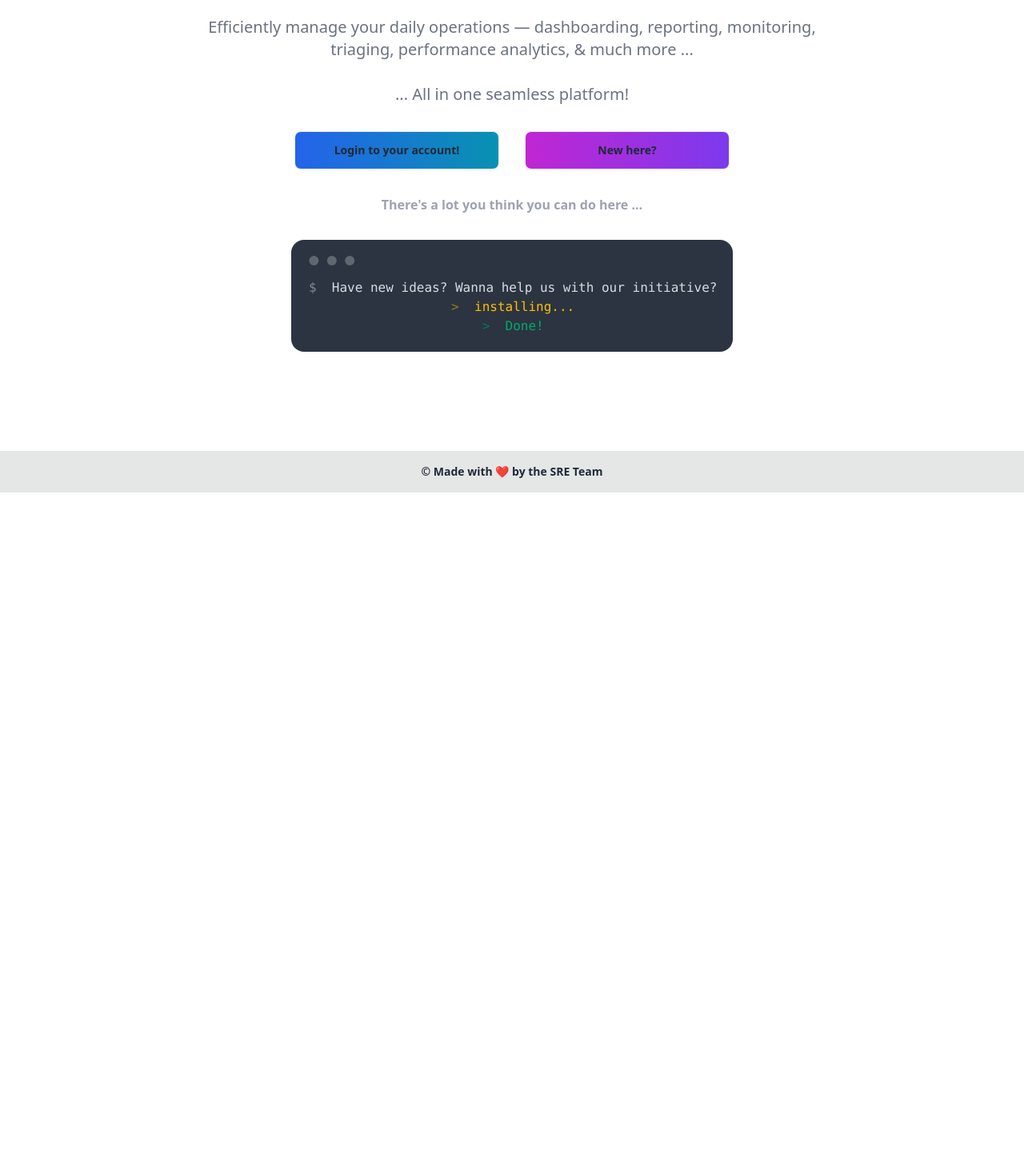
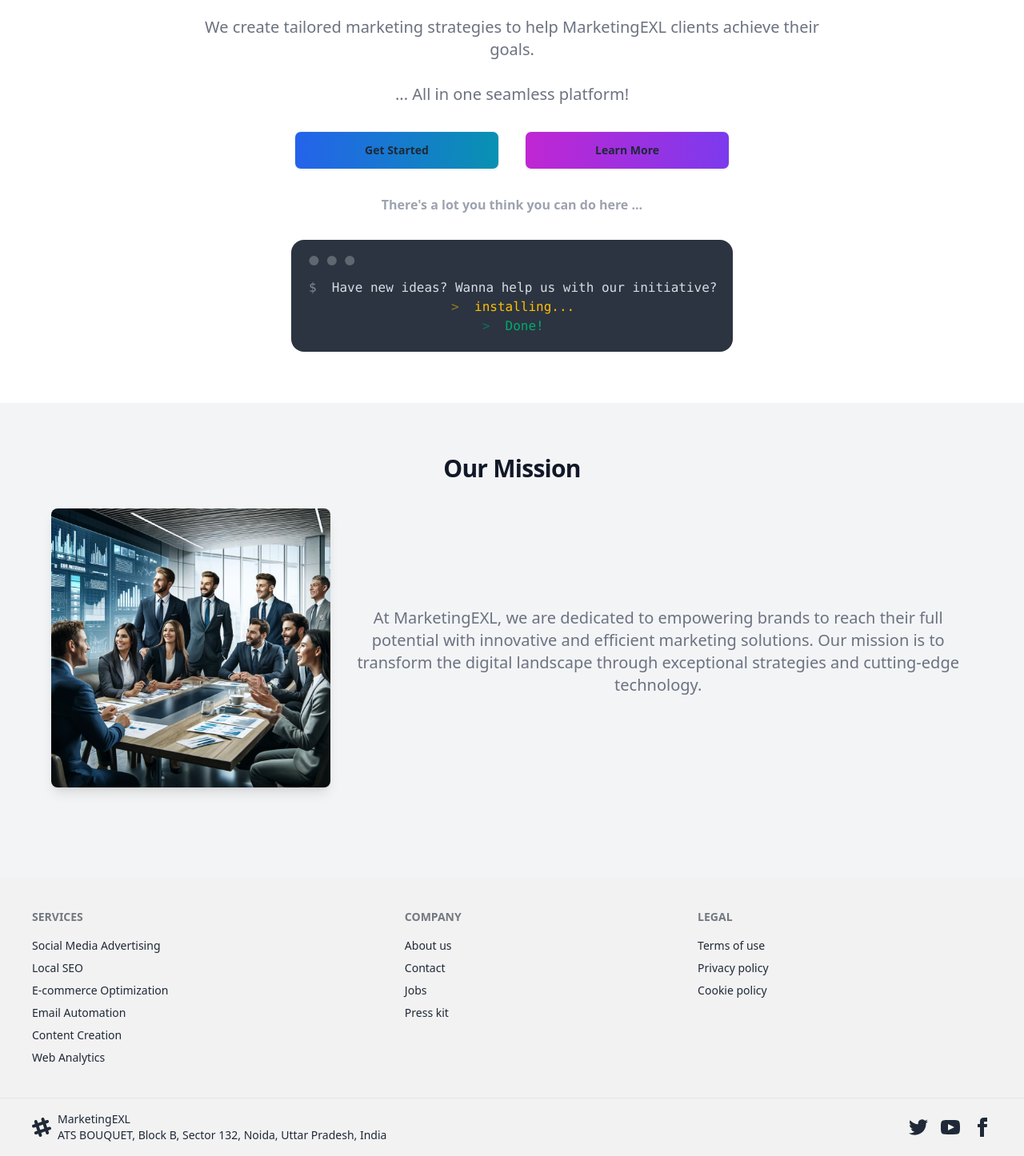
Before and after one commit to shubhamcommits/marketingexl, an Angular app: page / in a window 1280 px wide. Shown: the part 184-1630 px from the top of the page at 80% size. Before the commit the page ends 800 px from the top, so only its background shows below. Built offline with nearby package versions, Linux system fonts and the light colour scheme.

Commit message:
Add our mission section to the website

```diff
--- a/src/app/app.component.html
+++ b/src/app/app.component.html
@@ -13,14 +13,14 @@
     </a>
     <h1
       class="mb-4 text-4xl font-extrabold tracking-tight leading-none text-gray-900 md:text-5xl lg:text-6xl dark:text-white">
-      Welcome to Affair Platform</h1>
+      Unleash Your Brand's Potential</h1>
     <p class="mb-8 text-lg font-normal text-gray-500 lg:text-xl sm:px-16 xl:px-48 dark:text-gray-400">
-      Efficiently manage your daily operations — dashboarding, reporting, monitoring, triaging, performance analytics, & much more ...
+      We create tailored marketing strategies to help MarketingEXL clients achieve their goals.
 
       <br/><br/>... All in one seamless platform!</p>
     <div class="flex mb-8 mt-8 justify-center">
-      <button [routerLink]="['/home', 'login']" class="bg-gradient-to-l hover:bg-gradient-to-r from-cyan-600 to-blue-600 btn btn-wide ml-4 mr-4">Login to your account!</button>
-      <button [routerLink]="['/home', 'sign-up']" class="bg-gradient-to-l hover:bg-gradient-to-r from-violet-600 to-fuchsia-600 btn btn-wide ml-4 mr-4">New here?</button>
+      <button [routerLink]="['/home', 'login']" class="bg-gradient-to-l hover:bg-gradient-to-r from-cyan-600 to-blue-600 btn btn-wide ml-4 mr-4">Get Started</button>
+      <button [routerLink]="['/home', 'sign-up']" class="bg-gradient-to-l hover:bg-gradient-to-r from-violet-600 to-fuchsia-600 btn btn-wide ml-4 mr-4">Learn More</button>
     </div>
     <div class="px-4 mx-auto text-center md:max-w-screen-md lg:max-w-screen-lg lg:px-36">
       <span class="font-semibold text-gray-400">There's a lot you think you can do here ...</span>
@@ -34,10 +34,67 @@
     </div>
   </div>
 </section>
-<footer class="footer font-semibold fixed inset-x-0 bottom-0 footer-center p-4 bg-base-300 text-base-content">
-  <aside>
-    <p>© Made with ❤️ by the SRE Team
-      <br></p>
+<!-- New section for "Our Mission" -->
+<section class="bg-gray-100 dark:bg-base-200">
+  <!-- <div class="hero min-h-screen bg-base-200">
+    <div class="hero-content flex-col lg:flex-row">
+      <img src="https://img.daisyui.com/images/stock/photo-1635805737707-575885ab0820.jpg" class="max-w-sm rounded-lg shadow-2xl" />
+      <div>
+        <h1 class="text-5xl font-bold">Box Office News!</h1>
+        <p class="py-6">Provident cupiditate voluptatem et in. Quaerat fugiat ut assumenda excepturi exercitationem quasi. In deleniti eaque aut repudiandae et a id nisi.</p>
+        <button class="btn btn-primary">Get Started</button>
+      </div>
+    </div>
+  </div> -->
+  <div class="py-8 px-4 mx-auto max-w-screen-xl text-center lg:py-16 lg:px-12">
+    <h2 class="mb-4 text-3xl font-extrabold tracking-tight text-gray-900 dark:text-white">
+      Our Mission
+    </h2>
+    <div class="hero-content flex-col lg:flex-row">
+      <div class="mb-8">
+        <img src="assets/images/our-mission.webp" alt="Our Mission" class="mx-auto  rounded-lg shadow-lg">
+      </div>
+      <p class="mb-6 text-lg font-normal text-gray-500 lg:text-xl dark:text-gray-400">
+        At MarketingEXL, we are dedicated to empowering brands to reach their full potential with innovative and efficient marketing solutions. Our mission is to transform the digital landscape through exceptional strategies and cutting-edge technology.
+      </p>
+  </div>
+  </div>
+</section>
+<footer class="footer p-10 bg-base-200 text-base-content">
+  <nav>
+    <h6 class="footer-title">Services</h6>
+    <a class="link link-hover">Social Media Advertising</a>
+    <a class="link link-hover">Local SEO</a>
+    <a class="link link-hover">E-commerce Optimization</a>
+    <a class="link link-hover">Email Automation</a>
+    <a class="link link-hover">Content Creation</a>
+    <a class="link link-hover">Web Analytics</a>
+  </nav>
+  <nav>
+    <h6 class="footer-title">Company</h6>
+    <a class="link link-hover">About us</a>
+    <a class="link link-hover">Contact</a>
+    <a class="link link-hover">Jobs</a>
+    <a class="link link-hover">Press kit</a>
+  </nav>
+  <nav>
+    <h6 class="footer-title">Legal</h6>
+    <a class="link link-hover">Terms of use</a>
+    <a class="link link-hover">Privacy policy</a>
+    <a class="link link-hover">Cookie policy</a>
+  </nav>
+</footer>
+<footer class="footer px-10 py-4 border-t bg-base-200 text-base-content border-base-300">
+  <aside class="items-center grid-flow-col">
+    <svg width="24" height="24" viewBox="0 0 24 24" xmlns="http://www.w3.org/2000/svg" fill-rule="evenodd" clip-rule="evenodd" class="fill-current"><path d="M22.672 15.226l-2.432.811.841 2.515c.33 1.019-.209 2.127-1.23 2.456-1.15.325-2.148-.321-2.463-1.226l-.84-2.518-5.013 1.677.84 2.517c.391 1.203-.434 2.542-1.831 2.542-.88 0-1.601-.564-1.86-1.314l-.842-2.516-2.431.809c-1.135.328-2.145-.317-2.463-1.229-.329-1.018.211-2.127 1.231-2.456l2.432-.809-1.621-4.823-2.432.808c-1.355.384-2.558-.59-2.558-1.839 0-.817.509-1.582 1.327-1.846l2.433-.809-.842-2.515c-.33-1.02.211-2.129 1.232-2.458 1.02-.329 2.13.209 2.461 1.229l.842 2.515 5.011-1.677-.839-2.517c-.403-1.238.484-2.553 1.843-2.553.819 0 1.585.509 1.85 1.326l.841 2.517 2.431-.81c1.02-.33 2.131.211 2.461 1.229.332 1.018-.21 2.126-1.23 2.456l-2.433.809 1.622 4.823 2.433-.809c1.242-.401 2.557.484 2.557 1.838 0 .819-.51 1.583-1.328 1.847m-8.992-6.428l-5.01 1.675 1.619 4.828 5.011-1.674-1.62-4.829z"></path></svg>
+    <p>MarketingEXL <br>ATS BOUQUET, Block B, Sector 132, Noida, Uttar Pradesh, India</p>
   </aside>
+  <nav class="md:place-self-center md:justify-self-end">
+    <div class="grid grid-flow-col gap-4">
+      <a><svg xmlns="http://www.w3.org/2000/svg" width="24" height="24" viewBox="0 0 24 24" class="fill-current"><path d="M24 4.557c-.883.392-1.832.656-2.828.775 1.017-.609 1.798-1.574 2.165-2.724-.951.564-2.005.974-3.127 1.195-.897-.957-2.178-1.555-3.594-1.555-3.179 0-5.515 2.966-4.797 6.045-4.091-.205-7.719-2.165-10.148-5.144-1.29 2.213-.669 5.108 1.523 6.574-.806-.026-1.566-.247-2.229-.616-.054 2.281 1.581 4.415 3.949 4.89-.693.188-1.452.232-2.224.084.626 1.956 2.444 3.379 4.6 3.419-2.07 1.623-4.678 2.348-7.29 2.04 2.179 1.397 4.768 2.212 7.548 2.212 9.142 0 14.307-7.721 13.995-14.646.962-.695 1.797-1.562 2.457-2.549z"></path></svg></a>
+      <a><svg xmlns="http://www.w3.org/2000/svg" width="24" height="24" viewBox="0 0 24 24" class="fill-current"><path d="M19.615 3.184c-3.604-.246-11.631-.245-15.23 0-3.897.266-4.356 2.62-4.385 8.816.029 6.185.484 8.549 4.385 8.816 3.6.245 11.626.246 15.23 0 3.897-.266 4.356-2.62 4.385-8.816-.029-6.185-.484-8.549-4.385-8.816zm-10.615 12.816v-8l8 3.993-8 4.007z"></path></svg></a>
+      <a><svg xmlns="http://www.w3.org/2000/svg" width="24" height="24" viewBox="0 0 24 24" class="fill-current"><path d="M9 8h-3v4h3v12h5v-12h3.642l.358-4h-4v-1.667c0-.955.192-1.333 1.115-1.333h2.885v-5h-3.808c-3.596 0-5.192 1.583-5.192 4.615v3.385z"></path></svg></a>
+    </div>
+  </nav>
 </footer>
 <router-outlet></router-outlet>
```
